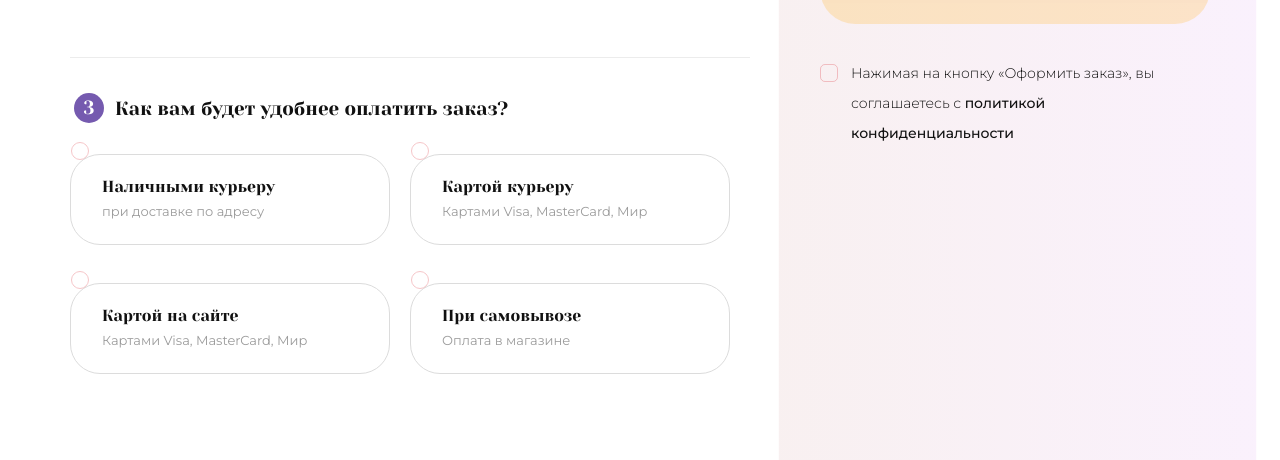
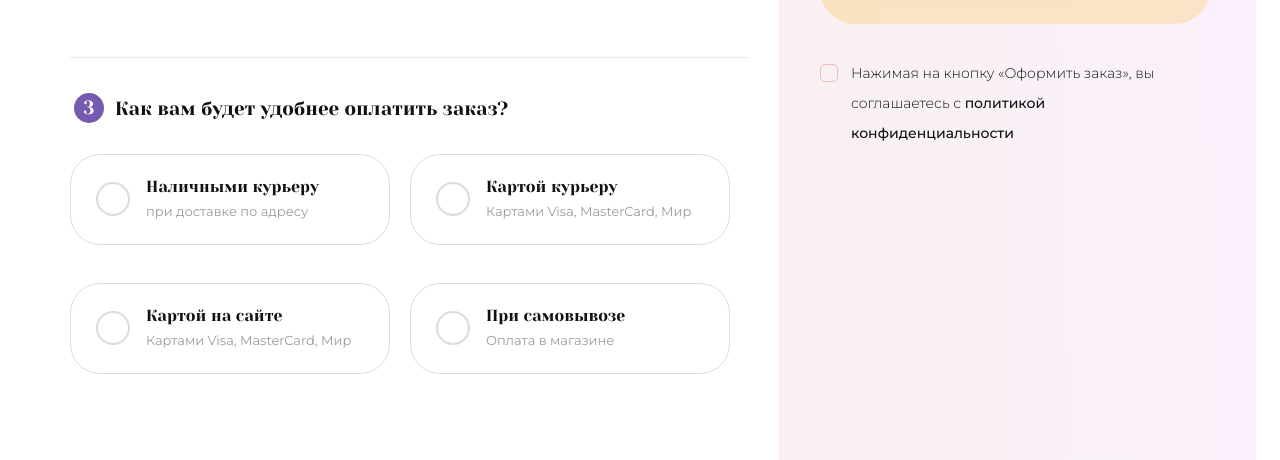
Before and after one commit to Irina-S/snova, a website: page #src/order.html in a window 1280 px wide. Shown: the part 760-1220 px from the top of the page. Drawn offline with nearby package versions, Linux system fonts and the light colour scheme; files that its build step writes are made by us from their sources; files whose address does not match are found by name.

Commit message:
Правки 12.02

```diff
--- a/#src/js/script.js
+++ b/#src/js/script.js
@@ -62,12 +62,12 @@ $(document).ready(function () {
     });
   }
 
-  $('#about-slider').slick({
+  $('#avd-slider').slick({
     slidesToShow:3,
     slidesToScroll:1,
     dots:false,
     arrows:true,
-    appendArrows:$('.about-slider__nav'),
+    appendArrows:$('.avd-slider__nav'),
     prevArrow:`<button class="slick-prev slick-arrow" aria-label="Previous" type="button" style=""><svg width="24" height="8" viewBox="0 0 24 8" fill="none" xmlns="http://www.w3.org/2000/svg">
     <path fill-rule="evenodd" clip-rule="evenodd" d="M3.96967 0.469727L0.439341 4.00006L3.96967 7.53039L5.03033 6.46973L3.31066 4.75006H24V3.25006H3.31066L5.03033 1.53039L3.96967 0.469727Z" fill="#DF444D"/>
     </svg></button>`,
--- a/#src/scss/_UI.scss
+++ b/#src/scss/_UI.scss
@@ -73,7 +73,7 @@
     margin-bottom: 47px;
 }
 
-input[type="checkbox"], input[type="radio"]{
+input[type="checkbox"], input[type="radio"].round{
     display: none;
 
     &+label{
@@ -156,15 +156,9 @@ input[type="checkbox"], input[type="radio"]{
 
     }
 
-
-
-
-
-
-
 }
 
-input[type="radio"]+label{
+input[type="radio"].round+label{
     &::before{
         border-radius: 50%;
     }
--- a/#src/scss/_index.scss
+++ b/#src/scss/_index.scss
@@ -671,7 +671,7 @@
       font-style: normal;
       font-weight: normal;
       font-size: 18px;
-      line-height: 233%;
+      line-height: 70px;
       color:#fff;
       outline: none;
       transition: all .3s;
@@ -735,13 +735,13 @@
   }
 
   .need-help input[type="checkbox"]+label::after{
-    left: -6px;
+    left: -4px;
     top: 11px;
   }
 
-  .need-help input[type="checkbox"]:checked+label::before{
-    border:none;
-  }
+  // .need-help input[type="checkbox"]:checked+label::before{
+  //   border:none;
+  // }
 
   .need-help__form .agreement{
     font-weight: 300;
--- a/#src/scss/_order.scss
+++ b/#src/scss/_order.scss
@@ -319,19 +319,19 @@ label sup{
 }
 
 .radio-group label {
-  padding: 20px 30px 20px 75px;
-  font-family: Yeseva One;
-  font-style: normal;
-  font-weight: normal;
-  font-size: 16px;
-  line-height: 150%;
-  color: #111111;
-  position: relative;
-  width: 100%;
-  background: #FFFFFF;
-  border: 1.5px solid #DCDCDC;
-  border-radius: 30px;
-  transition:all .3s;
+  padding: 20px 30px 20px 75px !important ;
+  font-family: Yeseva One !important;
+  font-style: normal !important ;
+  font-weight: normal !important ;
+  font-size: 16px !important ;
+  line-height: 150% !important ;
+  color: #111111 !important ;
+  position: relative !important ;
+  width: 100% !important ;
+  background: #FFFFFF !important ;
+  border: 1.5px solid #DCDCDC !important ;
+  border-radius: 30px !important ;
+  transition:all .3s !important ;
   // margin-top: 25px;
 }
 
```
Also changed, not shown: #src/catalog.html (+5 -5 lines), #src/contacts.html (+3 -0 lines), #src/img/avd-slider/1.png (renamed from #src/img/avd/1.png), #src/img/avd-slider/2.png (renamed from #src/img/avd/2.png), #src/img/avd-slider/3.png (renamed from #src/img/avd/3.png), #src/img/avd-slider/4.png (renamed from #src/img/avd/4.png), #src/img/avd-slider/5.png (renamed from #src/img/avd/5.png), dist/catalog.html, dist/contacts.html, dist/css/style.css, dist/img/avd-slider/1.png (renamed from dist/img/avd/1.png), dist/img/avd-slider/2.png (renamed from dist/img/avd/2.png), dist/img/avd-slider/3.png (renamed from dist/img/avd/3.png), dist/img/avd-slider/4.png (renamed from dist/img/avd/4.png), 2 more files.
